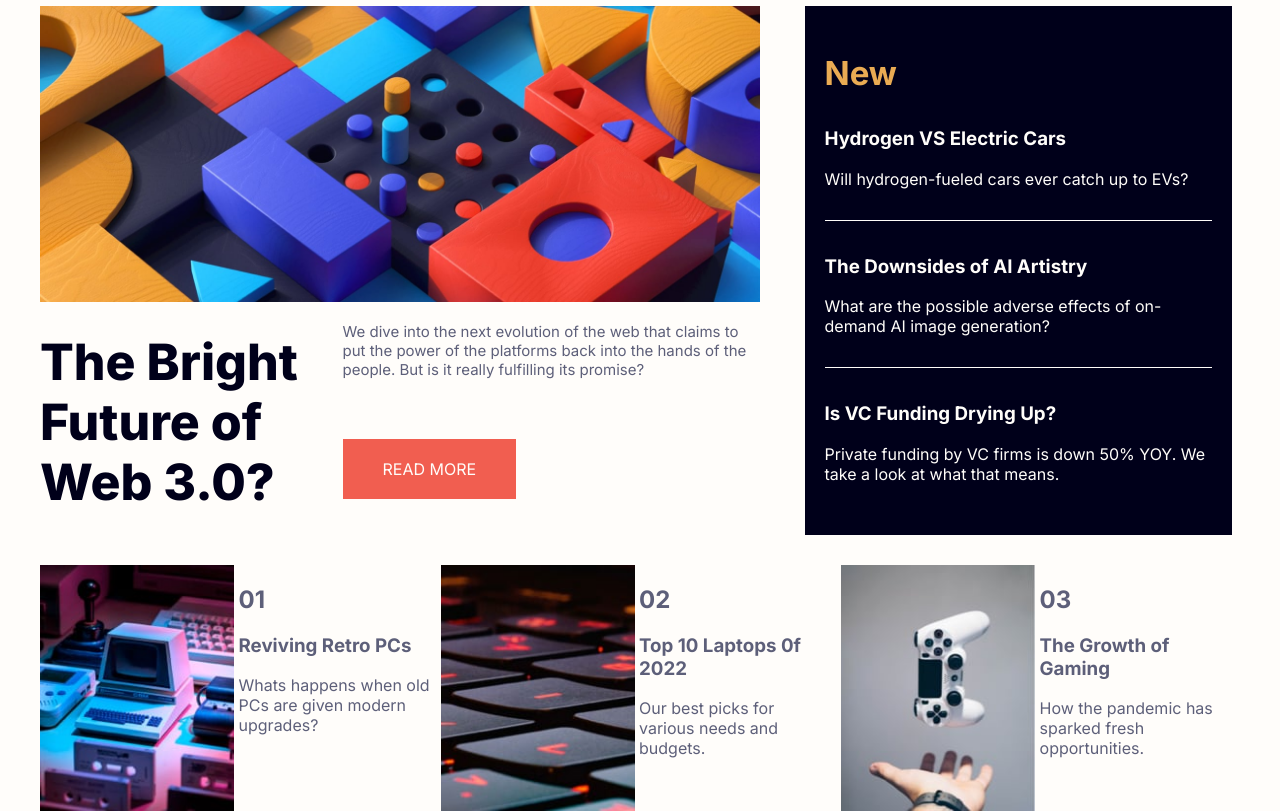
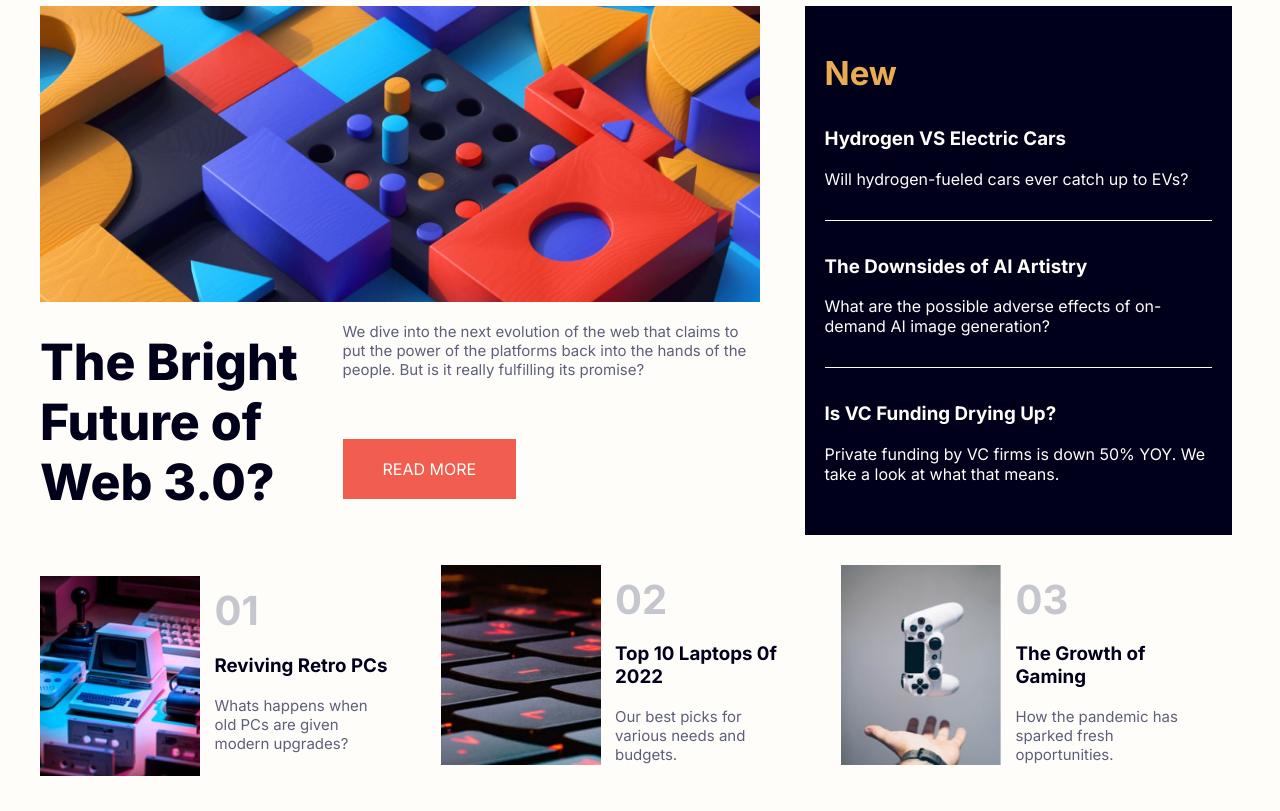
Before and after one commit to winstein27/news-homepage, a plain HTML site: page index.html in a window 1280 px wide. Shown: the part 86-897 px from the top of the page. After the commit the page ends 875 px from the top, so only its background shows below. Drawn offline with Linux system fonts and the light colour scheme.

Commit message:
Stying trending news

```diff
--- a/index.html
+++ b/index.html
@@ -69,18 +69,29 @@
 
       <section class="trending-news">
         <div class="trending-news__new">
-          <img src="./images/image-retro-pcs.jpg" alt="Retro computers." />
+          <img
+            src="./images/image-retro-pcs.jpg"
+            alt="Retro computers."
+            height="200"
+            width="160"
+            h
+          />
           <div class="trending-news__new__content">
             <h2>01</h2>
-            <h3>Reviving Retro PCs</h3>
+            <h3><a href="#">Reviving Retro PCs</a></h3>
             <p>Whats happens when old PCs are given modern upgrades?</p>
           </div>
         </div>
         <div class="trending-news__new">
-          <img src="./images/image-top-laptops.jpg" alt="Lightning keyboard." />
+          <img
+            src="./images/image-top-laptops.jpg"
+            alt="Lightning keyboard."
+            height="200"
+            width="160"
+          />
           <div class="trending-news__new__content">
             <h2>02</h2>
-            <h3>Top 10 Laptops 0f 2022</h3>
+            <h3><a href="#">Top 10 Laptops 0f 2022</a></h3>
             <p>Our best picks for various needs and budgets.</p>
           </div>
         </div>
@@ -88,10 +99,12 @@
           <img
             src="./images/image-gaming-growth.jpg"
             alt="Gaming controller."
+            height="200"
+            width="160"
           />
           <div class="trending-news__new__content">
             <h2>03</h2>
-            <h3>The Growth of Gaming</h3>
+            <h3><a href="#">The Growth of Gaming</a></h3>
             <p>How the pandemic has sparked fresh opportunities.</p>
           </div>
         </div>
--- a/styles/trending-news.css
+++ b/styles/trending-news.css
@@ -11,7 +11,7 @@
 
 .trending-news__new img {
   display: inline-block;
-  width: 49%;
+  max-width: 49%;
   vertical-align: text-top;
 }
 
@@ -19,4 +19,25 @@
   display: inline-block;
   width: 49%;
   vertical-align: text-top;
+  padding: 10px;
 }
+
+.trending-news__new__content > h2 {
+  color: hsl(233, 8%, 79%);
+  font-size: 40px;
+  margin: 0;
+}
+
+.trending-news__new__content > h3 > a {
+  color: hsl(240, 100%, 5%);
+  text-decoration: none;
+}
+
+.trending-news__new__content > h3 > a:hover,
+.trending-news__new__content > h3 > a:active {
+  color: hsl(5, 85%, 63%);
+}
+
+.trending-news__new__content > p {
+  font-size: 15px;
+}
```
